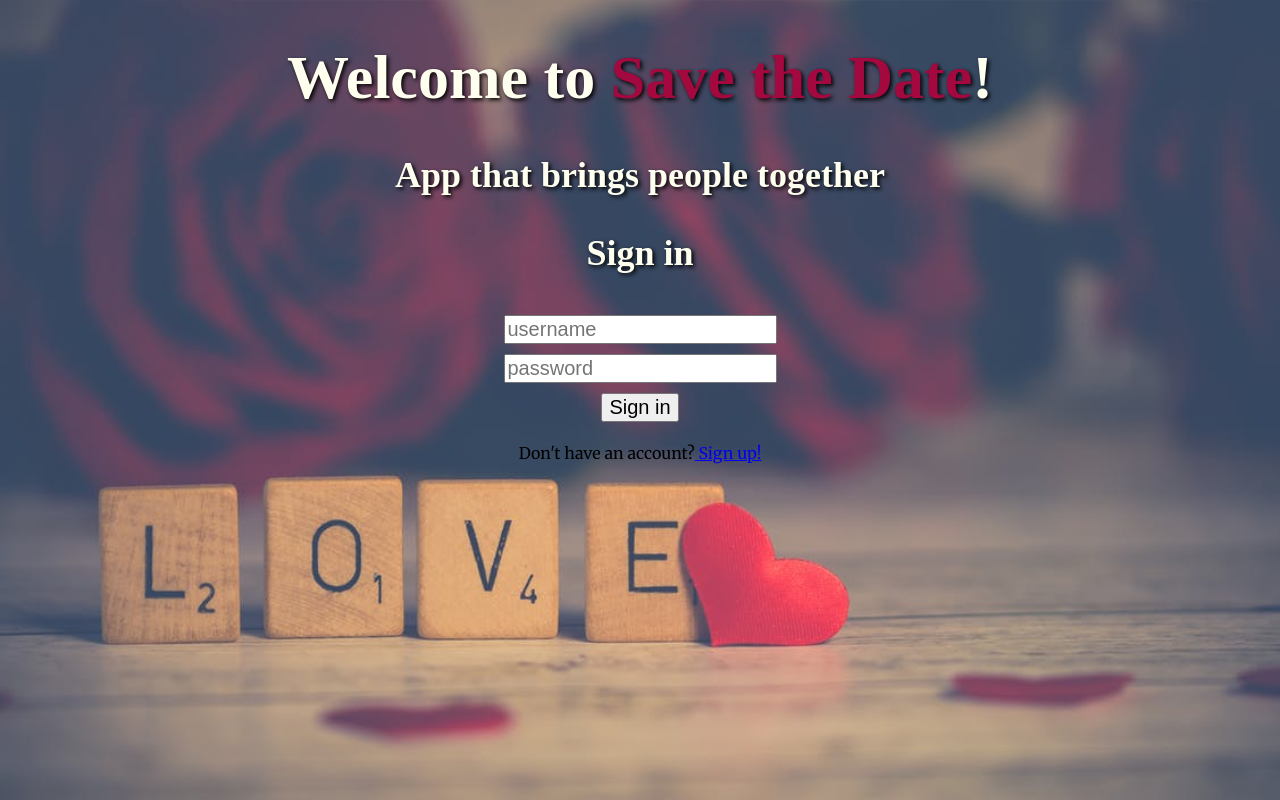
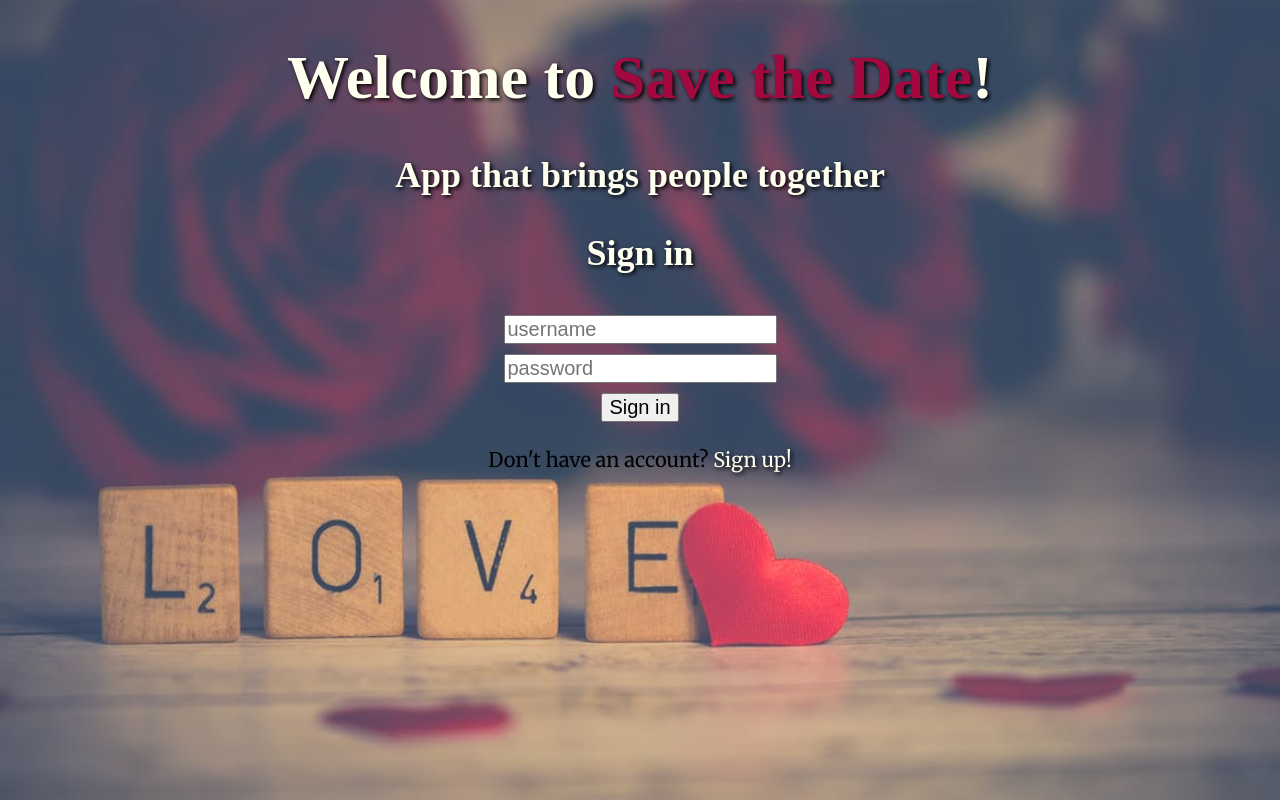
Before and after one commit to mayaprado/datingApp, a React (Create React App) app in the folder dating-react/: page / in a window 1280 px wide. Shown: the top 800 px of the page. Built offline with nearby package versions, Linux system fonts and the light colour scheme; no server answers; a web font is replaced by a local one.

Commit message:
minor css fixes

```diff
--- a/dating-react/src/index.css
+++ b/dating-react/src/index.css
@@ -109,24 +109,24 @@ p {
   text-align: left;
 }
 
-.app-container p {
+.home-container p {
   font-size: 20px;
 }
 
-.app-container a {
+.home-container a {
   font-size: 20px;
   color: ivory;
   text-decoration: none;
   text-shadow: 2px 2px 4px #000000;
 }
 
-.app-container a:hover {
-  color: tomato;
+.home-container a:hover {
+  color: #a3083f;
   text-decoration: none;
   text-shadow: 2px 2px 4px #000000;
 }
 
-.app-container a:after {
+.home-container a:after {
   color: ivory;
   text-decoration: none;
   text-shadow: 2px 2px 4px #000000;
```
